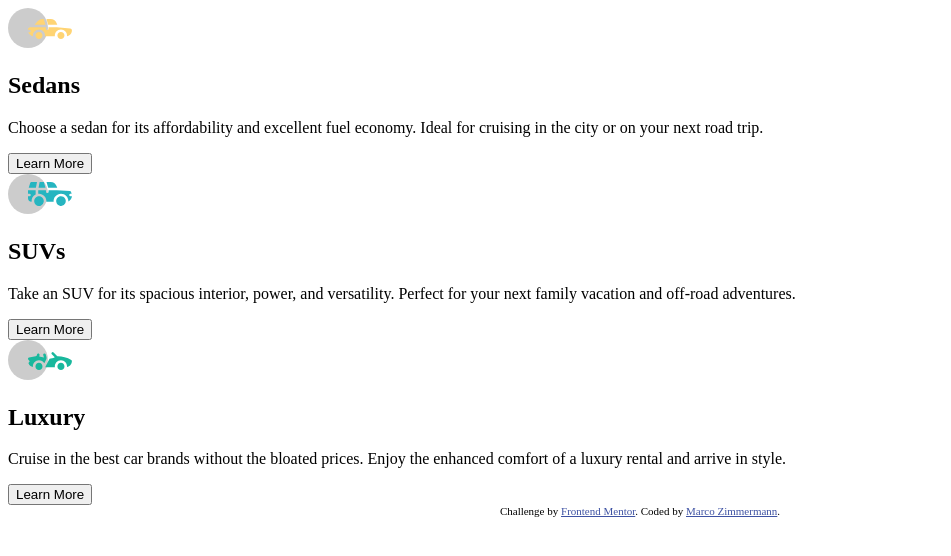
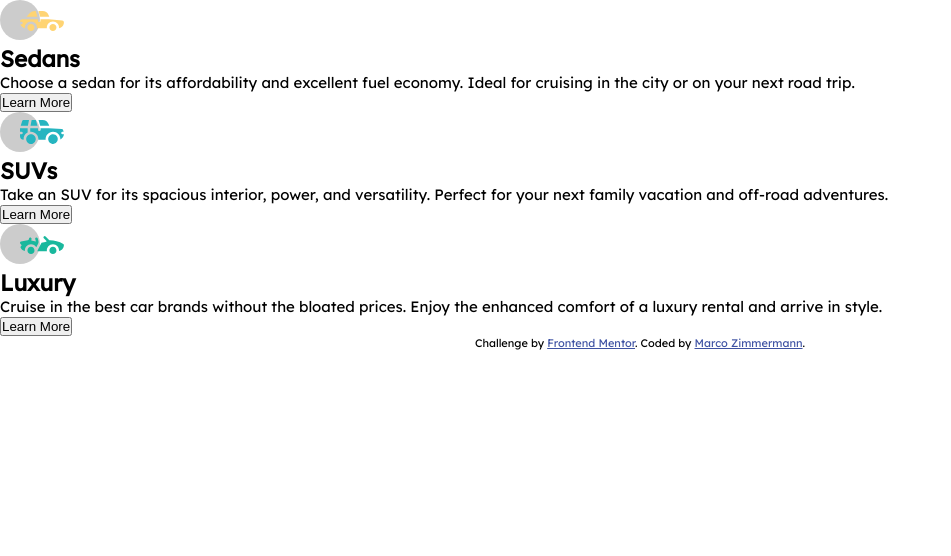
Before and after one commit to bluepersia/3-column-preview-card-component-main, a plain HTML site: page index.html in a window 1280 px wide. Shown: the whole page, without its empty margins (0-951 px from the left). Drawn offline with Linux system fonts and the light colour scheme.

Commit message:
Style setup

```diff
--- /dev/null
+++ b/css/style.css
@@ -0,0 +1,29 @@
+:root {
+    --c-1: hsl(31, 77%, 52%);
+    --c-2: hsl(184, 100%, 22%);
+    --c-3: hsl(179, 100%, 13%);
+
+    --n-1: hsla(0, 0%, 100%, 0.75);
+    --n-2: hsl(0, 0%, 95%);
+
+    --font-1: 'Lexend Deca', sans-serif;
+    --font-2: 'Big Shoulders Display', cursive;
+}
+
+
+html {
+    font-size: 93.75%;
+}
+
+* {
+    margin: 0;
+    padding: 0;
+}
+
+*, *::after, *::before {
+    box-sizing: border-box;
+}
+
+body {
+    font-family: var(--font-1);
+}
--- a/index.html
+++ b/index.html
@@ -7,6 +7,11 @@
   <!-- displays site properly based on user's device -->
 
   <link rel="icon" type="image/png" sizes="32x32" href="./images/favicon-32x32.png">
+  <link rel="preconnect" href="https://fonts.gstatic.com">
+  <link href="https://fonts.googleapis.com/css2?family=Lexend+Deca&display=swap" rel="stylesheet">
+  <link rel="preconnect" href="https://fonts.gstatic.com">
+  <link href="https://fonts.googleapis.com/css2?family=Big+Shoulders+Display:wght@700&display=swap" rel="stylesheet">
+  <link href='css/style.css' rel='stylesheet' />
 
   <title>Frontend Mentor | 3-column preview card component</title>
 
```
